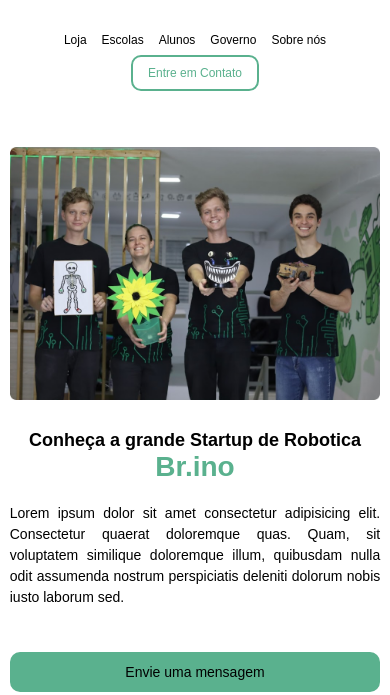
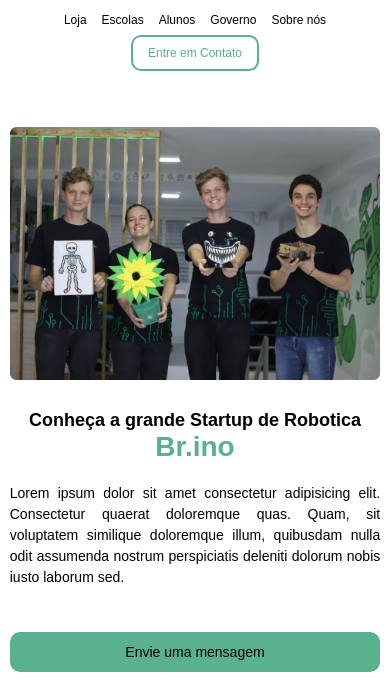
Before and after one commit to Danimell061/Projeto-Br.ino, a website: page src/public/index.html in a window 390 px wide. Shown: the part 64-759 px from the top of the page. Drawn offline with Linux system fonts and the light colour scheme; some packages are replaced by stand-ins of ours; a script that the page names is missing.

Commit message:
Arrumando media.css

```diff
--- a/src/public/css/media.css
+++ b/src/public/css/media.css
@@ -1,9 +1,24 @@
-/* ================================== TABLETS (768px - 1024px) ================================== */
-@media screen and (max-width: 1024px) {
+/* ================================== TABLETS (768px - 1200px) ================================== */
+@media screen and (max-width: 1600px) {
     header {
-        width: 90%;
-        flex-wrap: wrap;
-        gap: 20px;
+        width: 80%;
+    }
+
+    main {
+        width: 80%;
+    }
+
+    #footer {
+        width: 80%;
+    }
+}
+/* ================================== TABLETS (768px - 1100px) ================================== */
+@media screen and (max-width: 1100px) {
+    header {
+        width: 100%;
+        flex-direction: column;
+        text-align: center;
+        padding: 15px 10px;
     }
 
     main {
@@ -834,7 +849,7 @@
 }
 
 /* ================================== HIGH RESOLUTION DISPLAYS ================================== */
-@media screen and (min-width: 1400px) {
+@media screen and (min-width: 1700px) {
     header {
         width: 60%;
     }
```
